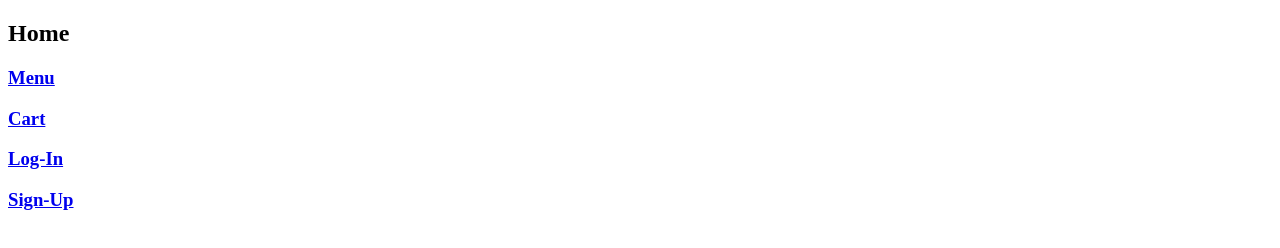
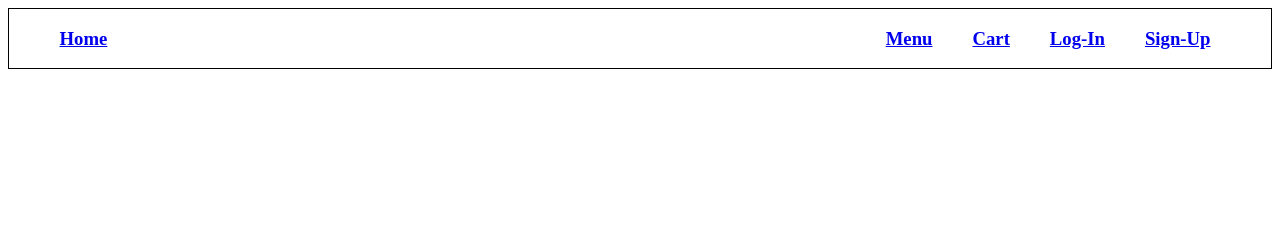
Before and after one commit to abhishek-0607/08-nov, a plain HTML site: page index.html in a window 1280 px wide. Drawn offline with Linux system fonts and the light colour scheme.

Commit message:
Update index.html

```diff
--- a/index.html
+++ b/index.html
@@ -5,12 +5,30 @@
     <meta http-equiv="X-UA-Compatible" content="IE=edge">
     <meta name="viewport" content="width=device-width, initial-scale=1.0">
     <title>food app</title>
+    <style>
+        .navbar{
+            display:flex;
+            justify-content: space-between;
+            padding-left: 4%;
+            padding-right: 4%;
+            border:1px solid black;
+
+        }
+        #options{
+            display:flex;
+            justify-content: space-between;
+        }
+        #options h3{
+            padding-left: 30px;
+            padding-right: 10px;
+
+        }
+
+    </style>
 </head>
 <body>
     <div class="navbar">
-        <div class="logo">
-            <h2>Home</h2>
-        </div>
+        <h3><a href="/">Home</a></h3>
         <div id="options">
             <h3><a href="menu.html">Menu</a></h3>
             <h3><a href="cart.html">Cart</a></h3>
```
